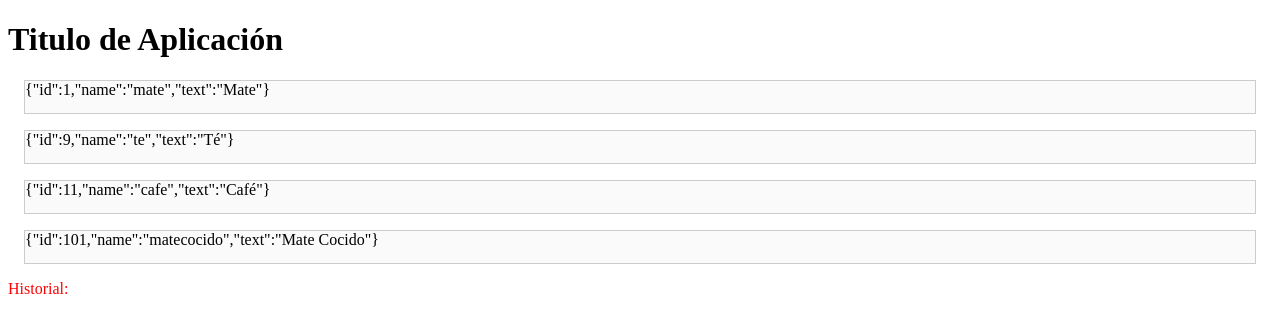
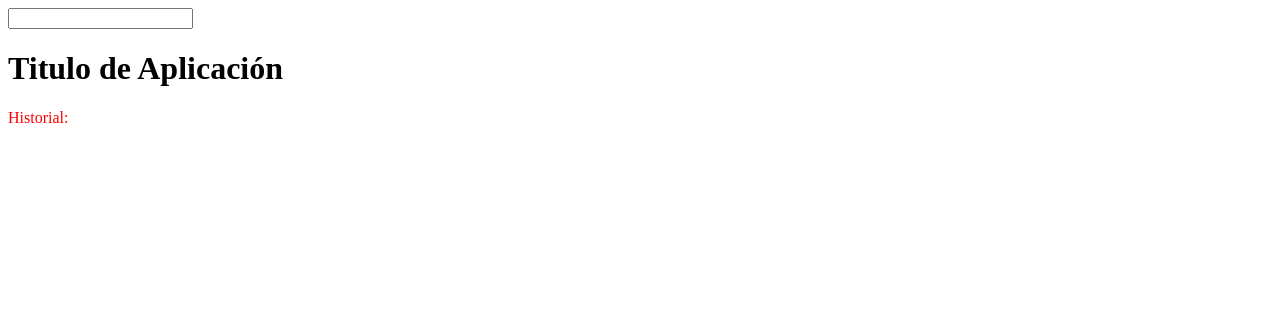
Before and after one commit to davinci-dw/24.1-pwa-class-20240427, a plain HTML site: page index.html in a window 1280 px wide. Drawn offline with Linux system fonts and the light colour scheme.

Commit message:
feat: agregar campo de busqueda

```diff
--- a/index.html
+++ b/index.html
@@ -7,6 +7,7 @@
     <link rel="stylesheet" href="main.css">
 </head>
 <body>
+    <input type="search" name="busqueda" id="busqueda">
     <div class="container">
         <h1>Titulo de Aplicación</h1>
         <div class="lista">
--- a/scrips.js
+++ b/scrips.js
@@ -51,7 +51,14 @@ const consultarDatos = async () => {
 }
 
 consultarDatos().then(datos => {
-    mostrarDatos(datos);
+
+    const busqueda = document.getElementById("busqueda");
+    busqueda.addEventListener("search", (e)=> {
+        console.log(e.target.value)
+        //se filtra el array
+        mostrarDatos(datos); // muestro el array filtrado
+    });
+
 })
 
 mostrarHistorial();
```
